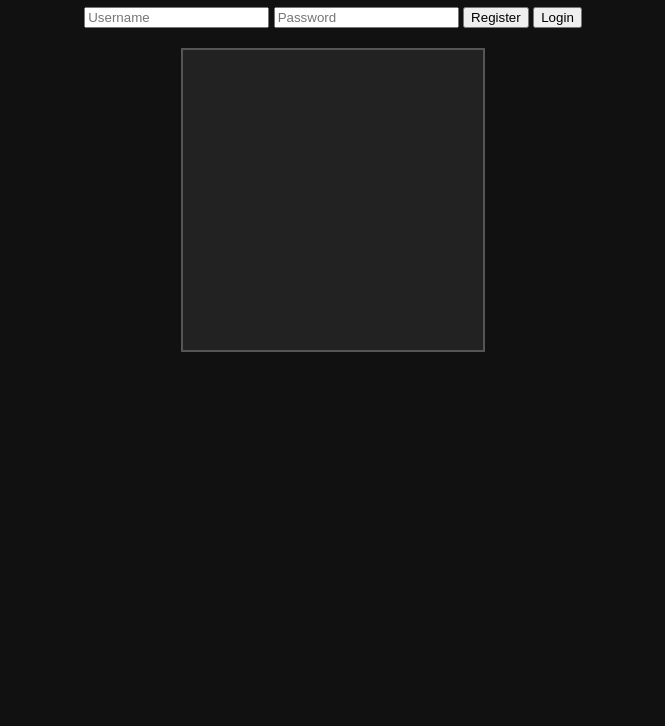
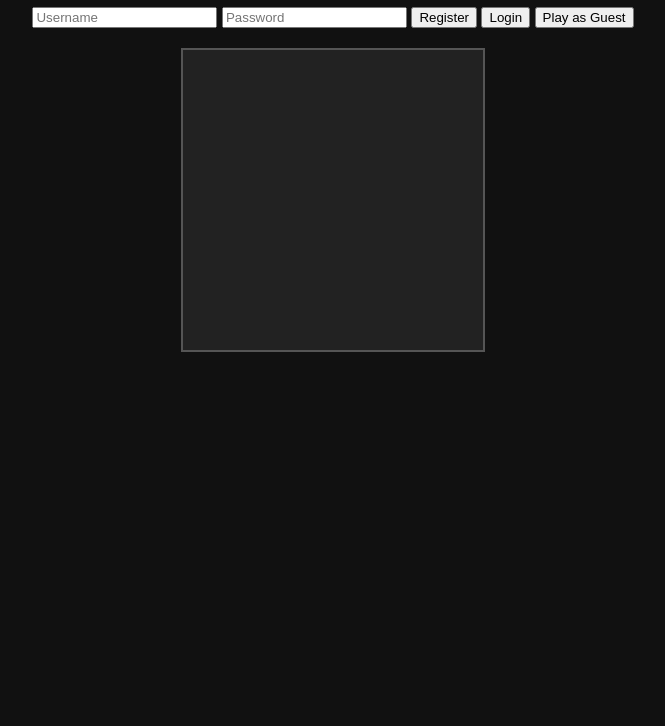
Before and after one commit to j91208182-cloud/snake-multiplayer9, a website: page public/index.html in a window 1280 px wide. Shown: the part 74-800 px from the top of the page, without its empty margins (307-972 px from the left). Drawn offline with nearby package versions, Linux system fonts and the light colour scheme; no server answers.

Commit message:
Update index.html

```diff
--- a/public/index.html
+++ b/public/index.html
@@ -14,6 +14,7 @@
     <input id="password" type="password" placeholder="Password">
     <button onclick="register()">Register</button>
     <button onclick="login()">Login</button>
+    <button onclick="playAsGuest()">Play as Guest</button>
   </div>
 
   <div id="menu" style="display:none;">
```
